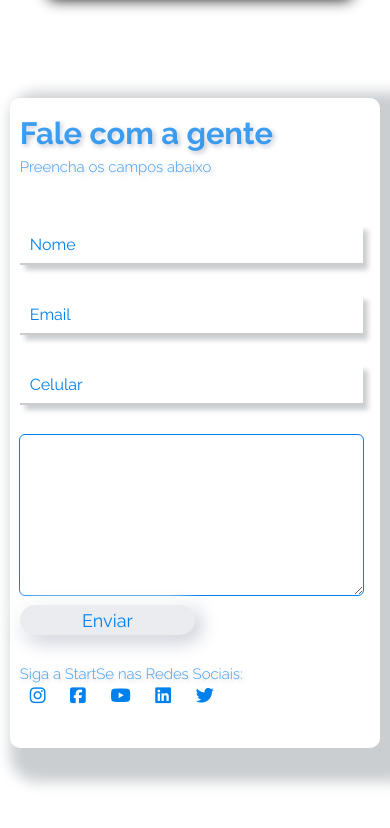
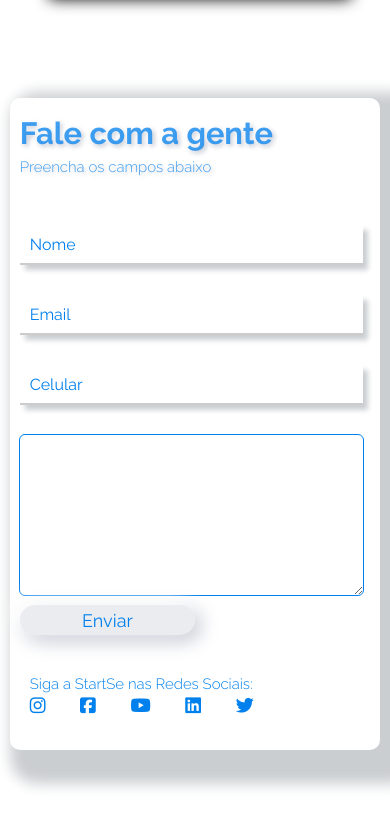
Before and after one commit to Holiv/startse-desafio-2, a plain HTML site: page index.html in a window 390 px wide. Shown: the part 1727-2555 px from the top of the page. Drawn offline with Linux system fonts and the light colour scheme.

Commit message:
sugestão melhorias no formulario e responsabilidade

```diff
--- a/index.html
+++ b/index.html
@@ -127,19 +127,19 @@
                 <div class="input-group" action="">
 
                     <div class="n-group">
-                        <input type="text" name="fname" required class="input">
+                        <input type="text" name="fname" required class="input" placeholder=" ">
                         <label class="input-label" for="fname" >Nome</label>
                         <span class="border-bottom"></span>
                     </div>
 
                     <div class="n-group">
-                        <input type="email" name="email" required class="input">
+                        <input type="email" name="email" required class="input" placeholder=" ">
                         <label class="input-label" for="">Email</label>
                         <span class="border-bottom"></span>
                     </div>
 
                     <div class="n-group">
-                        <input type="tel" name="phone" required class="input">
+                        <input type="tel" name="phone" required class="input" placeholder=" ">
                         <label class="input-label" for="">Celular</label>
                         <span class="border-bottom"></span>
                     </div>
@@ -169,59 +169,6 @@
         </div>
     </section>
 
-    <section id="form-responsive">
-        <div class="form-input-responsive">
-
-            <div class="contact-form">
-
-                <div>
-                    <h2>Fale com a gente</h2>
-                    <h5>Preencha os campos abaixo</h5>
-                </div>
-
-                <div class="input-group" action="">
-
-                    <div class="n-group">
-                        <input type="text" name="fname" required class="input">
-                        <label class="input-label" for="fname">Nome</label>
-                        <span class="border-bottom"></span>
-                    </div>
-
-                    <div class="n-group">
-                        <input type="email" name="email" required class="input">
-                        <label class="input-label" for="">Email</label>
-                        <span class="border-bottom"></span>
-                    </div>
-
-                    <div class="n-group">
-                        <input type="tel" name="phone" required class="input">
-                        <label class="input-label" for="">Celular</label>
-                        <span class="border-bottom"></span>
-                    </div>
-
-                    <textarea name="" id="" cols="30" rows="10"></textarea>
-                    <button>Enviar</button>
-
-                    <div class="contact-elements-responsive">
-                        <h5>Siga a StartSe nas Redes Sociais:</h5>
-                        <div class="icons">
-                            <a href="https://www.instagram.com/startseoficial"><i
-                                    class="fa-brands fa-instagram"></i></a>
-                            <a href="https://www.facebook.com/startseoficial"><i
-                                    class="fa-brands fa-facebook-square"></i></a>
-                            <a href="https://www.youtube.com/startseoficial"><i class="fa-brands fa-youtube"></i></a>
-                            <a href="https://www.linkedin.com/company/startse"><i
-                                    class="fa-brands fa-linkedin"></i></i></a>
-                            <a href="https://twitter.com/startseoficial"><i class="fa-brands fa-twitter"></i></a>
-                        </div>
-                    </div>
-
-                </div>
-
-            </div>
-        </div>
-    </section>
-
 </body>
 
 </html>
--- a/sources/css/responsive.css
+++ b/sources/css/responsive.css
@@ -142,10 +142,18 @@
     }
 
     .form-input {
-        display: none;
+        display: block;
+        width: 95%;
+        box-shadow: 20px 14px 14px 20px #cbced1, -14px -14px 20px white;
+    }
+    .contact-elements {
+        background: transparent;
+        justify-content: center;
+        padding-block: 30px;
+    }
+    .contact-elements h5,
+    .contact-elements i{
+        color: #0080ed;
     }
 
-    .form-input-responsive {
-        display: grid;
-    }
 }
--- a/sources/css/styles.css
+++ b/sources/css/styles.css
@@ -279,7 +279,6 @@ a {
     width: 98%;
     border: none;
     font: inherit;
-    color: #FFF;
     border-bottom: 2px solid #ccc;
     outline: none;
     padding-block: 5px;
@@ -299,9 +298,8 @@ a {
 }
 
 .input:focus+.input-label,
-.input:valid+.input-label {
-    transform:
-        translate(0, -25px) scale(.7);
+.input:not(:placeholder-shown)+.input-label {
+    transform: translate(0, -25px) scale(.7);
     color: #0080ed;
 }
 
@@ -318,7 +316,7 @@ a {
 }
 
 .input:focus~.border-bottom,
-.input:valid~.border-bottom {
+.input:not(:placeholder-shown)~.border-bottom {
     transform: scaleX(1);
 }
 
```
